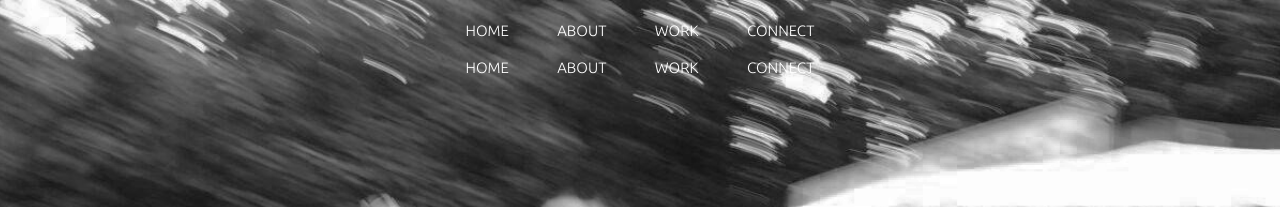
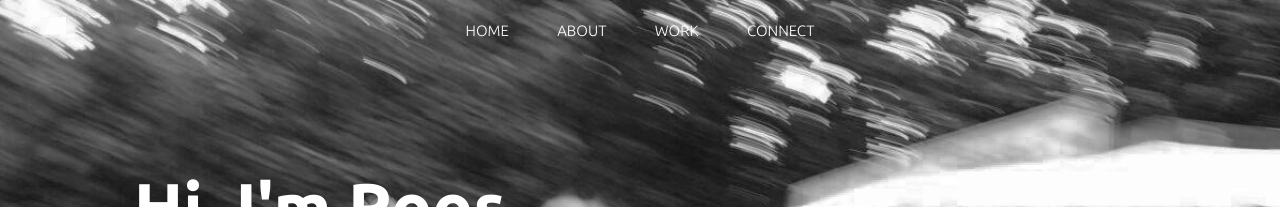
Before and after one commit to roosdebildt/elympics, a plain HTML site: page personal/index.html in a window 1280 px wide. Shown: the top 207 px of the page. Drawn offline with Linux system fonts and the light colour scheme.

Commit message:
oops, double navigation menu solved

```diff
--- a/personal/index.html
+++ b/personal/index.html
@@ -16,15 +16,6 @@
 				</ul>
 			</nav>
 		</header>
-	<body>
-		<nav>
-			<ul>
-				<li><a href="">HOME</a></li>
-				<li><a href="">ABOUT</a></li>
-				<li><a href="">WORK</a></li>
-				<li><a href="">CONNECT</a></li>
-			</ul>
-		</nav>
 		<div class="content">
 			<h1 class="landing-page"> Hi. I'm Roos.</br>
 			 I'm learning how to become a <span class="pretty">superhero</span> in web-design.
```
